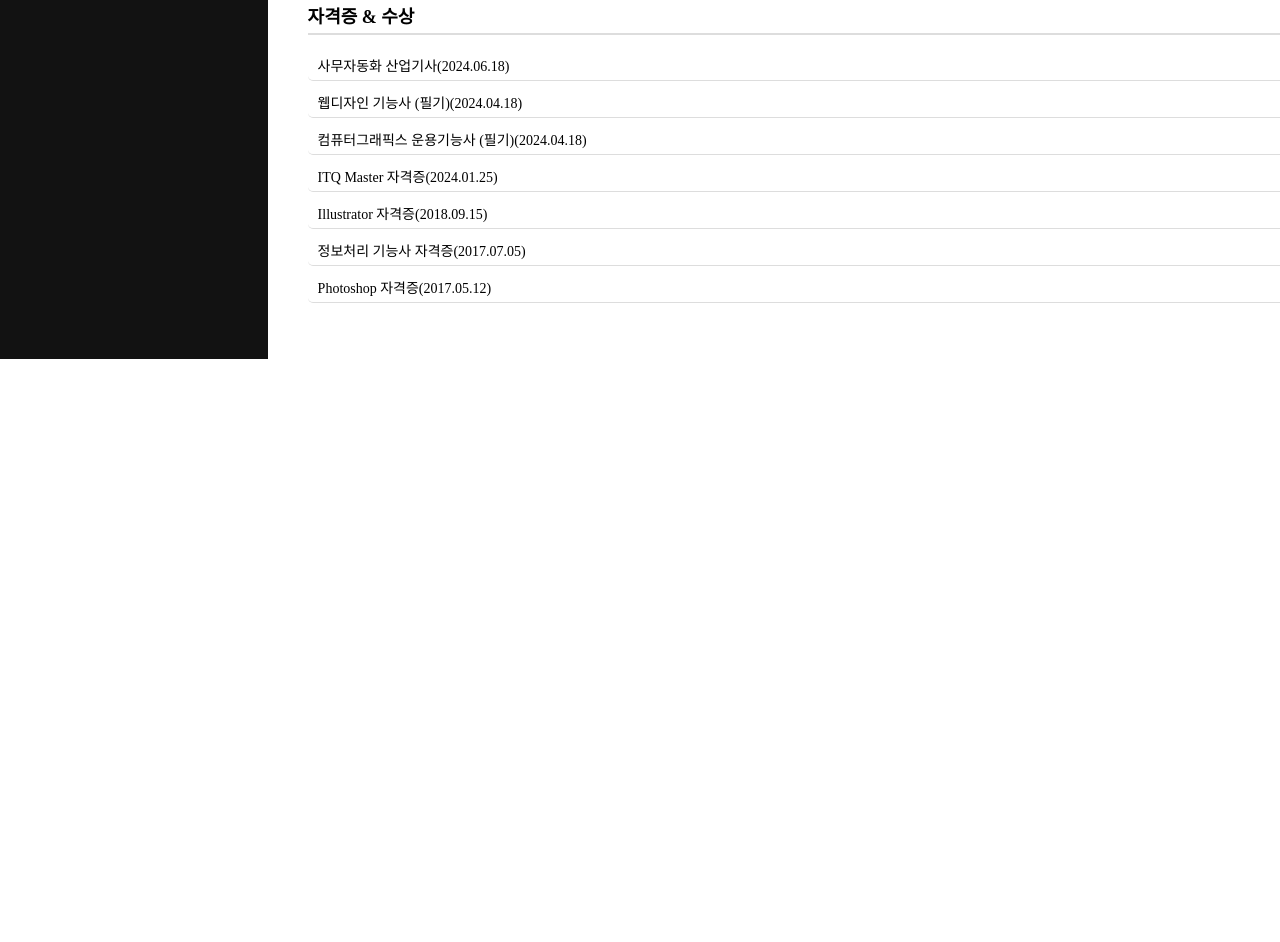
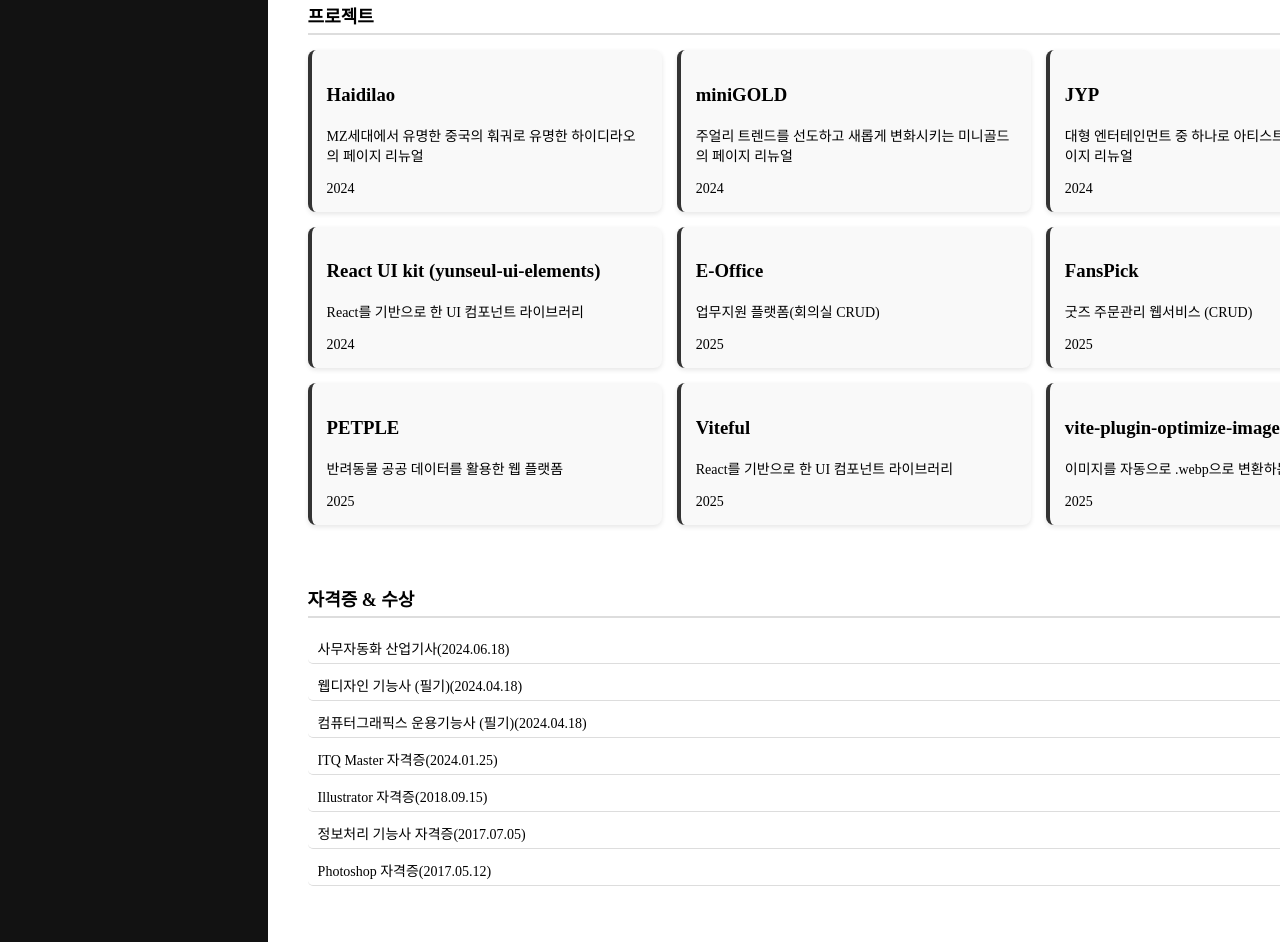
Before and after one commit to yunzzng/react-resume, a React (Vite) app: page / in a window 1280 px wide. Shown: the part 1000-1942 px from the top of the page. Before the commit the page ends 1359 px from the top, so only its background shows below. Built offline with nearby package versions, Linux system fonts and the light colour scheme.

Commit message:
add portfolio

```diff
--- a/src/Resume.tsx
+++ b/src/Resume.tsx
@@ -1,6 +1,7 @@
 import { FC } from "react";
 import styles from "./resume.module.css";
 import certifications from "./data/certifications";
+import portfolios from "./data/portfolios";
 import educationAndExperience from "./data/educationAndExperience";
 import skills from "./data/skills";
 import profileImg from "/img/yunseul.jpg";
@@ -42,6 +43,7 @@
           </ul>
         </div>
 
+        {/* 스킬 */}
         <div className={styles.section}>
           <h3 className={styles.sectionTitle}>스킬</h3>
           <div className={styles.skillIconsContainer}>
@@ -78,6 +80,21 @@
         </section>
 
         <section className={styles.section}>
+          <h2 className={styles.sectionTitle}>프로젝트</h2>
+          <div className={styles.portfolioGrid}>
+            {portfolios.map((portfolio, index) => (
+              <div key={index} className={styles.portfolioCard}>
+                <h3 className={styles.portfolioTitle}>{portfolio.title}</h3>
+                <p className={styles.portfolioDescription}>
+                  {portfolio.description}
+                </p>
+                <span className={styles.portfolioDate}>{portfolio.date}</span>
+              </div>
+            ))}
+          </div>
+        </section>
+
+        <section className={styles.section}>
           <h2 className={styles.sectionTitle}>자격증 & 수상</h2>
           <ul className={styles.list}>
             {certifications.map((cert, index) => (
--- /dev/null
+++ b/src/data/portfolios.ts
@@ -0,0 +1,56 @@
+interface Portfolio {
+  title: string;
+  description: string;
+  date: string;
+}
+
+const portfolios = [
+  {
+    title: "Haidilao",
+    description: "MZ세대에서 유명한 중국의 훠궈로 유명한 하이디라오의 페이지 리뉴얼",
+    date: "2024",
+  },
+  {
+    title: "miniGOLD",
+    description: "주얼리 트렌드를 선도하고 새롭게 변화시키는 미니골드의 페이지 리뉴얼",
+    date: "2024",
+  },
+  {
+    title: "JYP",
+    description: "대형 엔터테인먼트 중 하나로 아티스트들을 소개하는 페이지 리뉴얼",
+    date: "2024",
+  },
+  {
+    title: "React UI kit (yunseul-ui-elements)",
+    description: "React를 기반으로 한 UI 컴포넌트 라이브러리",
+    date: "2024",
+  },
+  {
+    title: "E-Office",
+    description: "업무지원 플랫폼(회의실 CRUD)",
+    date: "2025",
+  },
+  {
+    title: "FansPick",
+    description: "굿즈 주문관리 웹서비스 (CRUD)",
+    date: "2025",
+  },
+  {
+    title: "PETPLE",
+    description: "반려동물 공공 데이터를 활용한 웹 플랫폼",
+    date: "2025",
+  },
+  {
+    title: "Viteful",
+    description: "React를 기반으로 한 UI 컴포넌트 라이브러리",
+    date: "2025",
+  },
+  {
+    title: "vite-plugin-optimize-image",
+    description: "이미지를 자동으로 .webp으로 변환하는 vite플러그인",
+    date: "2025",
+  },
+];
+
+export default portfolios;
+export type { Portfolio };
--- a/src/resume.module.css
+++ b/src/resume.module.css
@@ -137,3 +137,23 @@
   border-radius: 8px;
   padding-left: 10px;
 }
+
+.portfolioGrid {
+  display: grid;
+  grid-template-columns: repeat(3, 1fr);
+  gap: 15px;
+
+}
+
+.portfolioCard {
+  background: #f9f9f9;
+  padding: 15px;
+  border-radius: 8px;
+  box-shadow: 0 2px 5px rgba(0, 0, 0, 0.1);
+  transition: transform 0.2s ease-in-out;
+  border-left: 4px solid #333;
+}
+
+.portfolioDescription, .portfolioDate{
+  font-size: 14px;
+}
```
